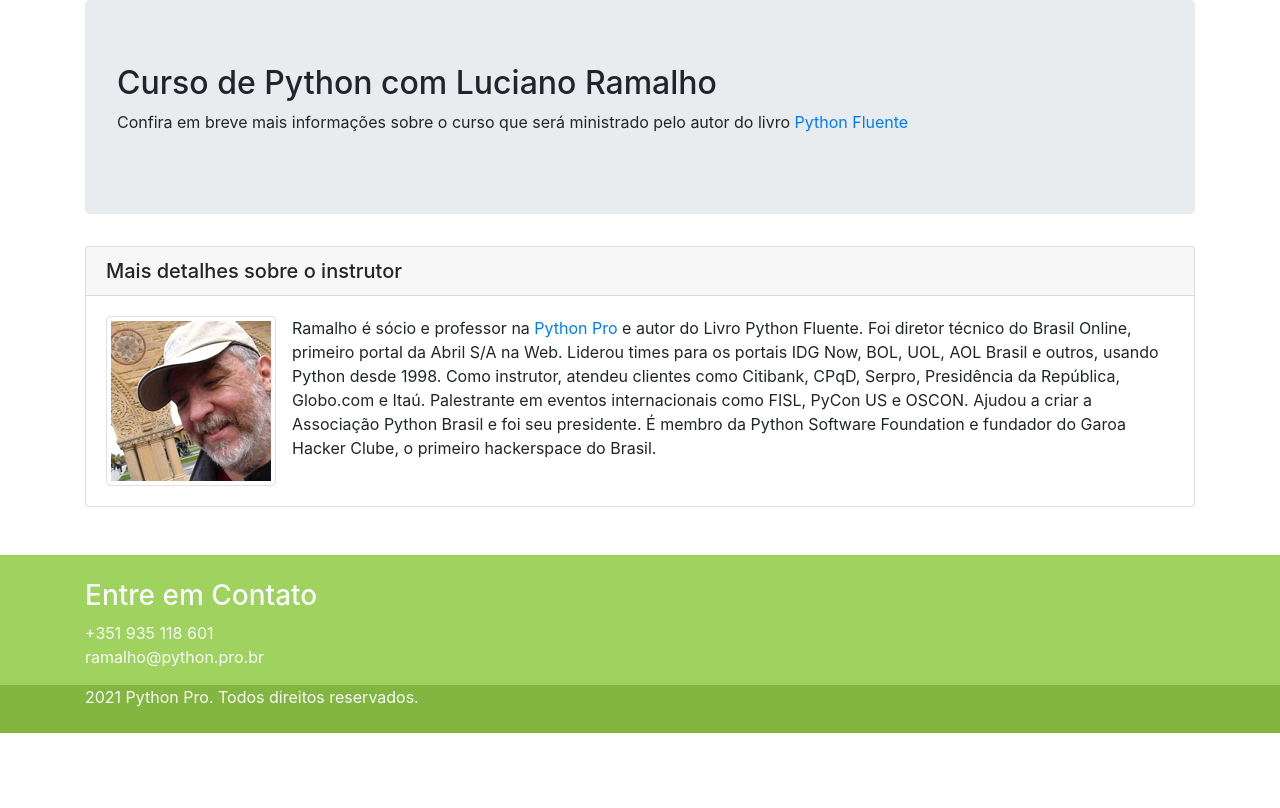
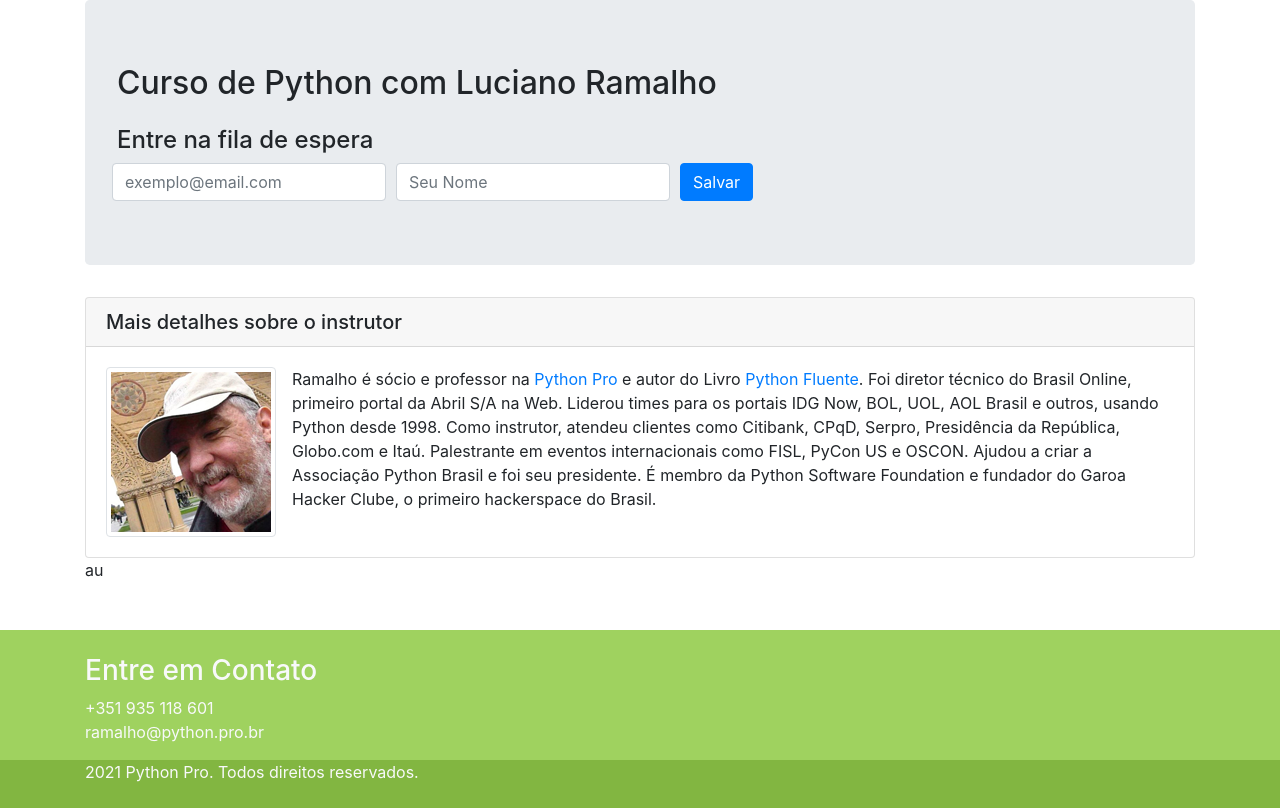
Before and after one commit to faleite/webdjango, a Django app: page / in a window 1280 px wide. Shown: the part 56-864 px from the top of the page. Before the commit the page ends 789 px from the top, so only its background shows below. Run offline with Django 3.2, Linux system fonts and the light colour scheme; some libraries are stand-ins or nearby versions.

Commit message:
Feita lista de espera
close #53

```diff
--- a/pypro/base/templates/base/home.html
+++ b/pypro/base/templates/base/home.html
@@ -42,11 +42,37 @@
                 <h2>
                     Curso de Python com Luciano Ramalho
                 </h2>
-                <p>
-                    Confira em breve mais informações sobre o curso que será ministrado pelo autor do livro
-                    <a href="https://www.oreilly.com/library/view/fluent-python/9781491946237/" target="_blank">Python
-                        Fluente</a>
-                </p>
+                <h4 class="mt-4">Entre na fila de espera</h4>
+
+                <form action="https://gmail.us1.list-manage.com/subscribe/post?u=9a3e6d72875771b46422ff2eb&amp;id=c20da459a4"
+                      method="post" id="mc-embedded-subscribe-form" name="mc-embedded-subscribe-form"
+                      class="form-row align-items-center" target="_blank" novalidate>
+                    <div class="form-row align-items-center">
+                        <div class="col-auto">
+                            <label class="sr-only" for="mce-EMAIL">Email</label>
+                            <input type="email" value="" name="EMAIL" class="form-control required" id="mce-EMAIL"
+                                   placeholder="exemplo@email.com">
+                        </div>
+                        <div class="col-auto">
+                            <label class="sr-only" for="mce-FNAME">Email</label>
+                            <input type="text" value="" name="FNAME" class="form-control" id="mce-FNAME"
+                                   placeholder="Seu Nome">
+                        </div>
+
+                        <!-- real people should not fill this in and expect good things - do not remove this or risk form bot signups-->
+                        <div style="position: absolute; left: -5000px;" aria-hidden="true"><input type="text"
+                                                                                                  name="b_9a3e6d72875771b46422ff2eb_c20da459a4"
+                                                                                                  tabindex="-1"
+                                                                                                  value=""></div>
+
+                        <div class="col-auto">
+                            <input type="submit" value="Salvar" name="subscribe"
+                                   id="mc-embedded-subscribe" class="btn btn-primary">
+                        </div>
+                    </div>
+                </form>
+
+
             </div>
         </div>
     </div>
@@ -61,7 +87,9 @@
                         <img src="{% static 'img/luciano-ramalho.png' %}" alt="Foto de Luciano Ramalho"
                              class="img-thumbnail float-left mr-3"/>
                         Ramalho é sócio e professor na <a href="https://www.python.pro.br">Python Pro</a> e autor do
-                        Livro Python Fluente. Foi diretor técnico do Brasil Online, primeiro portal da Abril S/A na Web.
+                        Livro <a href="https://www.oreilly.com/library/view/fluent-python/9781491946237/"
+                                 target="_blank">Python
+                        Fluente</a>. Foi diretor técnico do Brasil Online, primeiro portal da Abril S/A na Web.
                         Liderou times para os portais IDG Now, BOL, UOL, AOL Brasil e outros, usando Python desde 1998.
                         Como instrutor, atendeu clientes como Citibank, CPqD, Serpro, Presidência da República,
                         Globo.com e Itaú. Palestrante em eventos internacionais como FISL, PyCon US e OSCON. Ajudou a
@@ -72,7 +100,7 @@
                 </div>
             </div>
         </div>
-    </div>
+    </div>au
 </div>
 
 <footer class="main-footer mt-5 pt-4 text-light">
```
Also changed, not shown: 1 other file.
